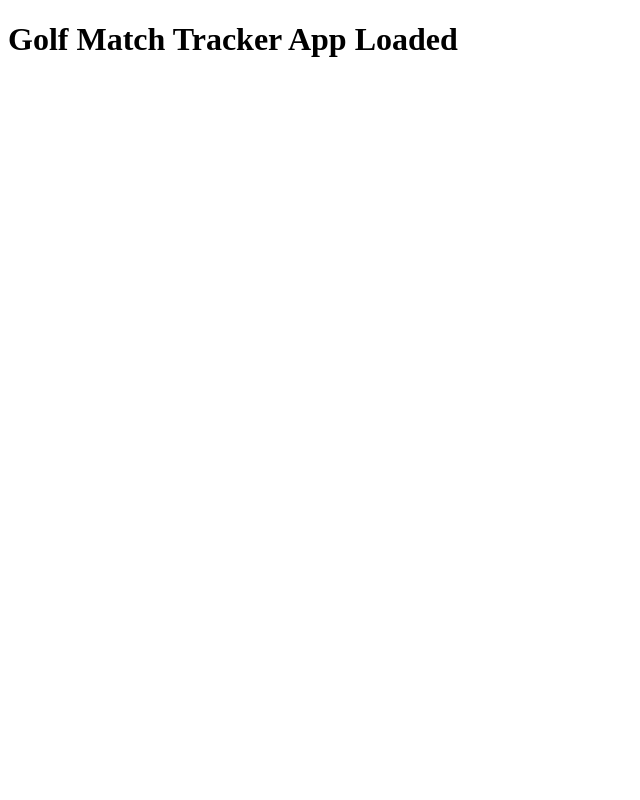
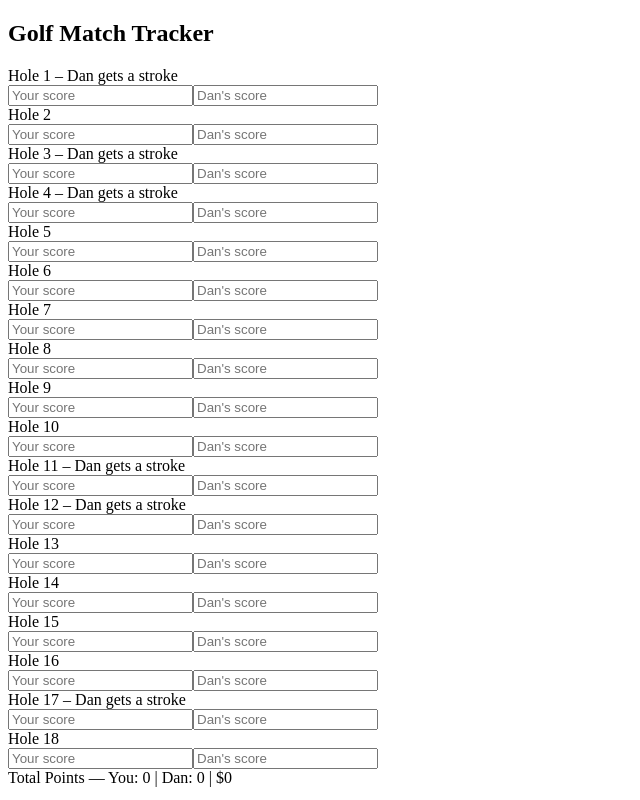
Before and after one commit to northivy/golf-match-vercel, a React (Vite) app: page / in a window 1280 px wide. Shown: the whole page, without its empty margins (0-640 px from the left). Built offline with nearby package versions, Linux system fonts and the light colour scheme.

Commit message:
Add full scoring UI with Maidstone strokes

```diff
--- a/src/App.jsx
+++ b/src/App.jsx
@@ -1 +1,100 @@
-export default function App() { return <h1>Golf Match Tracker App Loaded</h1>; }
+import { useState } from "react";
+
+const holes = Array.from({ length: 18 }, (_, i) => i + 1);
+const maidstoneStrokeIndex = {
+  1: 3, 2: 9, 3: 1, 4: 5, 5: 13, 6: 11, 7: 7, 8: 15, 9: 17,
+  10: 2, 11: 4, 12: 16, 13: 10, 14: 18, 15: 8, 16: 6, 17: 12, 18: 14
+};
+const danGetsStrokes = [3, 11, 1, 12, 4, 17]; // HCP values for Dan’s 6 strokes
+const pointValues = { 13: 1, 14: 2, 15: 3, 16: 4, 17: 5, 18: 6 };
+
+export default function App() {
+  const [scores, setScores] = useState({});
+  const [points, setPoints] = useState({ you: 0, dan: 0 });
+
+  const updateScore = (hole, player, value) => {
+    const updated = {
+      ...scores,
+      [hole]: {
+        ...(scores[hole] || {}),
+        [player]: Number(value),
+      },
+    };
+    setScores(updated);
+
+    const you = updated[hole]?.you;
+    const dan = updated[hole]?.dan;
+    const danStroke = danGetsStrokes.includes(hole) ? 1 : 0;
+
+    if (you != null && dan != null) {
+      // Holes 1–6: Match Play
+      if (hole <= 6) {
+        const netYou = you;
+        const netDan = dan - danStroke;
+        if (netYou !== netDan) {
+          const winner = netYou < netDan ? "you" : "dan";
+          setPoints((prev) => ({ ...prev, [winner]: prev[winner] + 1 }));
+        }
+      }
+
+      // Holes 7–12: Vegas
+      if (hole >= 7 && hole <= 12) {
+        const yourVegas = Number(`${you}${dan}`);
+        const danVegas = Number(`${dan}${you}`);
+        const diff = Math.abs(yourVegas - danVegas);
+        if (yourVegas < danVegas) {
+          setPoints((prev) => ({ ...prev, you: prev.you + diff }));
+        } else if (danVegas < yourVegas) {
+          setPoints((prev) => ({ ...prev, dan: prev.dan + diff }));
+        }
+      }
+
+      // Holes 13–18: Point Game
+      if (hole >= 13) {
+        const pts = pointValues[hole] || 0;
+        const netYou = you;
+        const netDan = dan - danStroke;
+        if (netYou !== netDan) {
+          const winner = netYou < netDan ? "you" : "dan";
+          setPoints((prev) => ({ ...prev, [winner]: prev[winner] + pts }));
+        }
+      }
+    }
+  };
+
+  return (
+    <div className="p-4 max-w-2xl mx-auto">
+      <h2 className="text-xl font-bold mb-4">Golf Match Tracker</h2>
+      <div className="grid grid-cols-1 gap-2">
+        {holes.map((hole) => (
+          <div key={hole} className="border p-3 rounded shadow-sm">
+            <div className="font-semibold">
+              Hole {hole}{" "}
+              {danGetsStrokes.includes(hole) && (
+                <span className="text-sm text-green-600">– Dan gets a stroke</span>
+              )}
+            </div>
+            <div className="flex gap-2 mt-2">
+              <input
+                type="number"
+                placeholder="Your score"
+                className="border p-2 w-full"
+                onChange={(e) => updateScore(hole, "you", e.target.value)}
+              />
+              <input
+                type="number"
+                placeholder="Dan's score"
+                className="border p-2 w-full"
+                onChange={(e) => updateScore(hole, "dan", e.target.value)}
+              />
+            </div>
+          </div>
+        ))}
+      </div>
+      <div className="mt-6 text-lg font-bold text-center">
+        Total Points — You: {points.you} | Dan: {points.dan} | $
+        {5 * Math.abs(points.you - points.dan)}
+      </div>
+    </div>
+  );
+}
```
